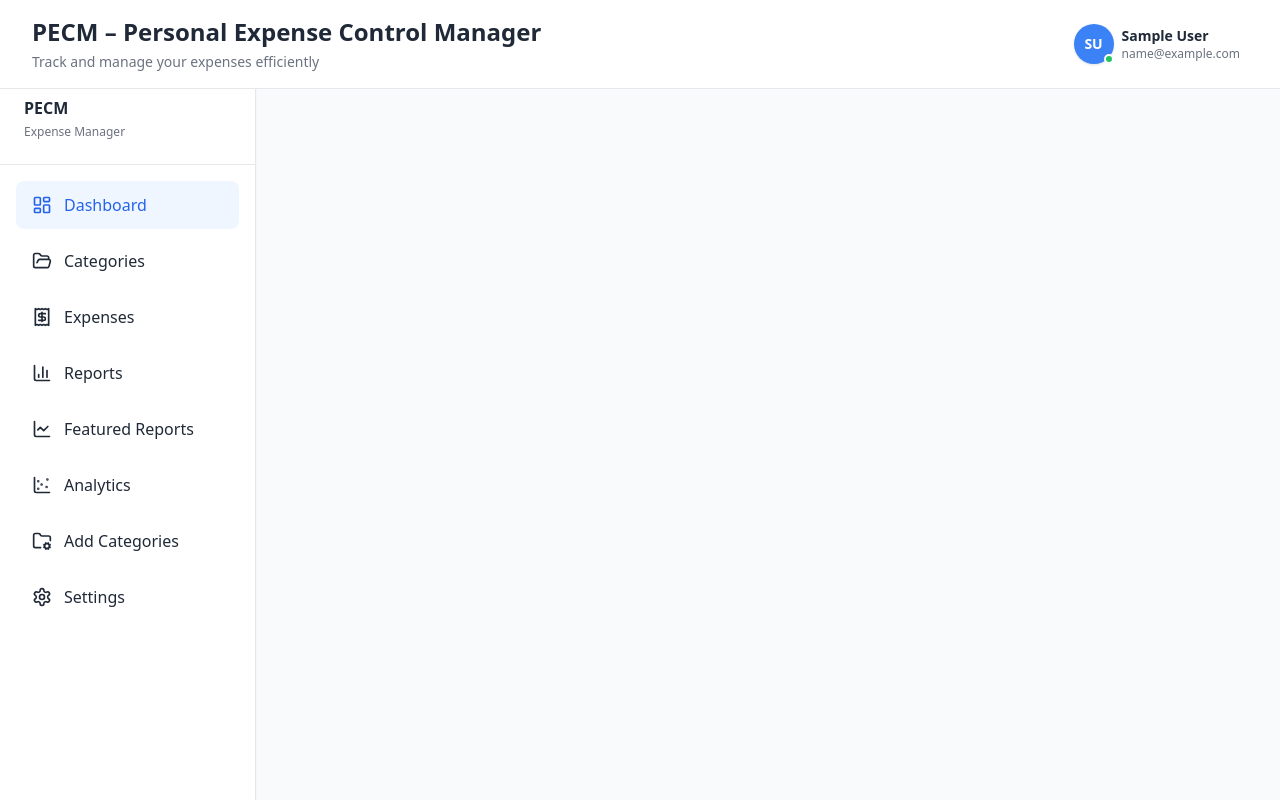
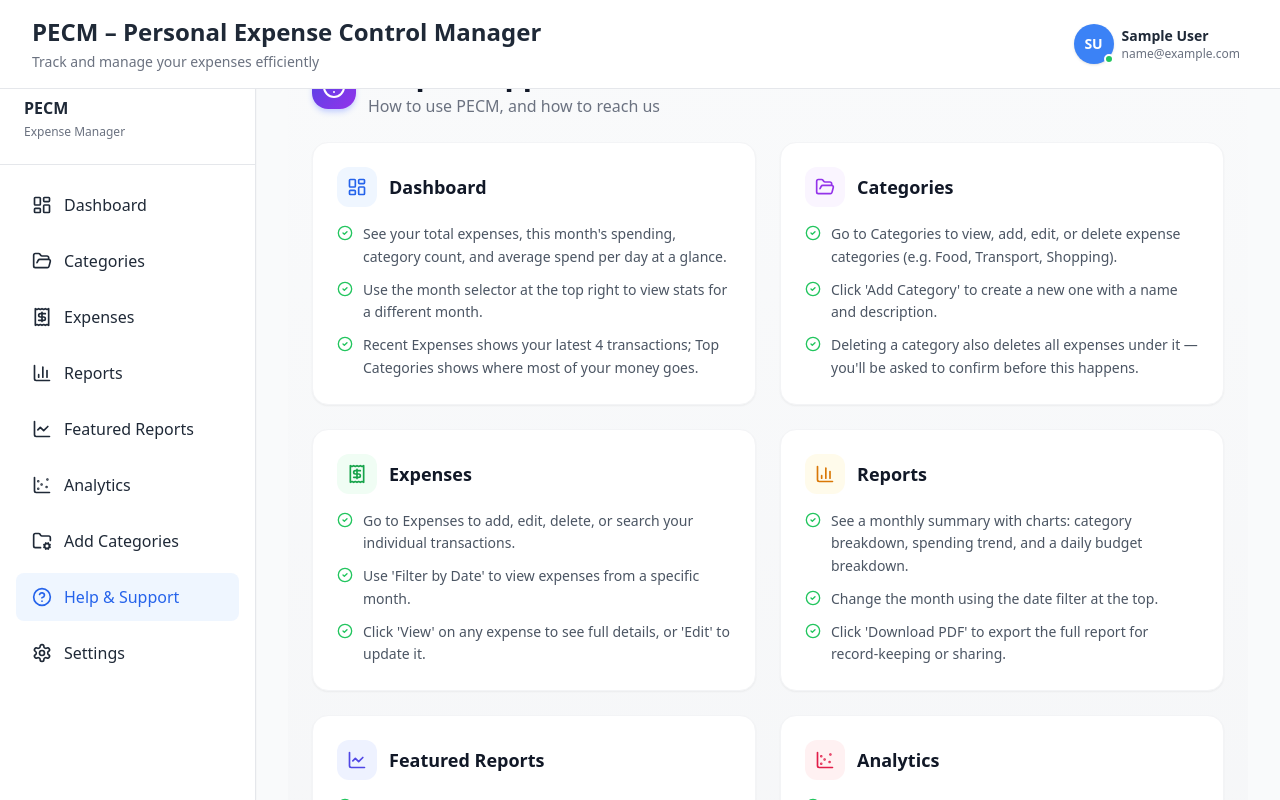
Before and after one commit to Atharvwavare/pecm-frontend, a React (Vite) app: page /help in a window 1280 px wide. Before the commit this address led to /dashboard. Built offline with nearby package versions, Linux system fonts and the light colour scheme; no server answers; sample sign-in values are in the browser's storage.

Commit message:
Help Page added

```diff
--- a/src/App.tsx
+++ b/src/App.tsx
@@ -15,6 +15,7 @@ import Report from "./components/Report";
 import FeaturedReports from "./components/FeaturedReports";
 import Analytics from "./components/Analytics";
 import AddCategories from "./components/AddCategories";
+import HelpPage from "./components/HelpPage";
 
 import { LoginModal } from "./components/LoginModal";
 import { RegisterModal } from "./components/RegisterModal";
@@ -75,6 +76,7 @@ export default function App() {
           <Route path="/featured_reports" element={<FeaturedReports />} />
           <Route path="/analytics" element={<Analytics />} />
           <Route path="/settings" element={<SettingsPage />} />
+          <Route path="/help" element={<HelpPage />} />
           <Route path="/addcategories" element={<AddCategories />} />
           <Route
             path="/admin"
--- /dev/null
+++ b/src/components/HelpPage.tsx
@@ -0,0 +1,185 @@
+import {
+  LayoutDashboard,
+  FolderOpen,
+  Receipt,
+  BarChart3,
+  LineChart,
+  ScatterChart,
+  FolderCog,
+  Settings,
+  Mail,
+  HelpCircle,
+  CheckCircle2,
+} from "lucide-react";
+
+interface HelpSection {
+  icon: React.ElementType;
+  iconBg: string;
+  iconColor: string;
+  title: string;
+  steps: string[];
+}
+
+export default function HelpPage() {
+  const sections: HelpSection[] = [
+    {
+      icon: LayoutDashboard,
+      iconBg: "bg-blue-50",
+      iconColor: "text-blue-600",
+      title: "Dashboard",
+      steps: [
+        "See your total expenses, this month's spending, category count, and average spend per day at a glance.",
+        "Use the month selector at the top right to view stats for a different month.",
+        "Recent Expenses shows your latest 4 transactions; Top Categories shows where most of your money goes.",
+      ],
+    },
+    {
+      icon: FolderOpen,
+      iconBg: "bg-purple-50",
+      iconColor: "text-purple-600",
+      title: "Categories",
+      steps: [
+        "Go to Categories to view, add, edit, or delete expense categories (e.g. Food, Transport, Shopping).",
+        "Click 'Add Category' to create a new one with a name and description.",
+        "Deleting a category also deletes all expenses under it — you'll be asked to confirm before this happens.",
+      ],
+    },
+    {
+      icon: Receipt,
+      iconBg: "bg-green-50",
+      iconColor: "text-green-600",
+      title: "Expenses",
+      steps: [
+        "Go to Expenses to add, edit, delete, or search your individual transactions.",
+        "Use 'Filter by Date' to view expenses from a specific month.",
+        "Click 'View' on any expense to see full details, or 'Edit' to update it.",
+      ],
+    },
+    {
+      icon: BarChart3,
+      iconBg: "bg-amber-50",
+      iconColor: "text-amber-600",
+      title: "Reports",
+      steps: [
+        "See a monthly summary with charts: category breakdown, spending trend, and a daily budget breakdown.",
+        "Change the month using the date filter at the top.",
+        "Click 'Download PDF' to export the full report for record-keeping or sharing.",
+      ],
+    },
+    {
+      icon: LineChart,
+      iconBg: "bg-indigo-50",
+      iconColor: "text-indigo-600",
+      title: "Featured Reports",
+      steps: [
+        "Get smart insights, a budget forecast, and a financial health score for the selected month.",
+        "Set a monthly budget to unlock forecast and score features.",
+        "View the spending heatmap to see which days you spent the most.",
+      ],
+    },
+    {
+      icon: ScatterChart,
+      iconBg: "bg-rose-50",
+      iconColor: "text-rose-600",
+      title: "Analytics",
+      steps: [
+        "Set your monthly income to see burn rate and savings.",
+        "Check Budget Risk to see if you're on track to exceed your budget.",
+        "Compare spending across categories month-over-month, and review flagged anomalies.",
+      ],
+    },
+    {
+      icon: FolderCog,
+      iconBg: "bg-teal-50",
+      iconColor: "text-teal-600",
+      title: "Add Categories",
+      steps: [
+        "A quick way to add or remove categories without leaving a simple list view.",
+        "Type a category name and click 'Add' to create it instantly.",
+      ],
+    },
+    {
+      icon: Settings,
+      iconBg: "bg-gray-100",
+      iconColor: "text-gray-600",
+      title: "Settings",
+      steps: [
+        "Update your name and email under Profile Information.",
+        "Change your password under Change Password.",
+        "Delete your account permanently under the Danger Zone — this also removes all your data.",
+      ],
+    },
+  ];
+
+  return (
+    <div className="pt-24 lg:ml-64 min-h-screen bg-gradient-to-b from-gray-50 to-gray-100 p-4 sm:p-6 space-y-6">
+      {/* HEADER */}
+      <div className="flex items-center gap-3">
+        <div className="w-11 h-11 rounded-2xl bg-gradient-to-br from-indigo-600 to-purple-600 flex items-center justify-center shadow-md shadow-indigo-200 flex-shrink-0">
+          <HelpCircle className="w-6 h-6 text-white" />
+        </div>
+        <div>
+          <h1 className="text-2xl sm:text-3xl font-bold text-gray-900 tracking-tight">
+            Help & Support
+          </h1>
+          <p className="text-gray-500 mt-0.5 text-sm sm:text-base">
+            How to use PECM, and how to reach us
+          </p>
+        </div>
+      </div>
+
+      {/* HOW TO USE */}
+      <div className="grid grid-cols-1 lg:grid-cols-2 gap-4 sm:gap-6">
+        {sections.map((section) => {
+          const Icon = section.icon;
+          return (
+            <div
+              key={section.title}
+              className="bg-white rounded-2xl border border-gray-100 shadow-sm p-5 sm:p-6"
+            >
+              <div className="flex items-center gap-3 mb-4">
+                <div
+                  className={`w-10 h-10 rounded-xl ${section.iconBg} flex items-center justify-center flex-shrink-0`}
+                >
+                  <Icon className={`w-5 h-5 ${section.iconColor}`} />
+                </div>
+                <h3 className="text-lg font-semibold text-gray-900">{section.title}</h3>
+              </div>
+              <ul className="space-y-2.5">
+                {section.steps.map((step, i) => (
+                  <li
+                    key={i}
+                    className="flex items-start gap-2.5 text-sm text-gray-600 leading-relaxed"
+                  >
+                    <CheckCircle2 className="w-4 h-4 text-green-500 flex-shrink-0 mt-0.5" />
+                    <span>{step}</span>
+                  </li>
+                ))}
+              </ul>
+            </div>
+          );
+        })}
+      </div>
+
+      {/* CONTACT */}
+      <div className="bg-gradient-to-br from-blue-600 to-indigo-700 rounded-2xl p-6 sm:p-8 text-center">
+        <div className="w-14 h-14 rounded-2xl bg-white/15 flex items-center justify-center mx-auto mb-4">
+          <Mail className="w-7 h-7 text-white" />
+        </div>
+        <h3 className="text-xl sm:text-2xl font-bold text-white mb-2">
+          Still have questions?
+        </h3>
+        <p className="text-blue-100 mb-5 text-sm sm:text-base">
+          Reach out and we'll get back to you as soon as we can.
+        </p>
+        <a
+          href="mailto:athrvtx@gmail.com"
+          className="inline-flex items-center gap-2 px-6 py-3 bg-white text-blue-700 rounded-xl font-semibold hover:bg-gray-50 transition-colors shadow-md"
+        >
+          <Mail className="w-4 h-4" />
+          athrvtx@gmail.com
+        </a>
+      </div>
+    </div>
+  );
+}
--- a/src/components/Sidebar.tsx
+++ b/src/components/Sidebar.tsx
@@ -8,6 +8,7 @@ import {
   LineChart,
   ScatterChart,
   FolderCog,
+  HelpCircle,
 } from "lucide-react";
 import { NavLink } from "react-router-dom";
 import { useAuth } from "../contexts/AuthContext";
@@ -29,6 +30,7 @@ export function Sidebar({ isOpen, onClose }: SidebarProps) {
     { path: "/featured_reports", label: "Featured Reports", icon: LineChart },
     { path: "/analytics", label: "Analytics", icon: ScatterChart },
     { path: "/addcategories", label: "Add Categories", icon: FolderCog },
+    { path: "/help", label: "Help & Support", icon: HelpCircle },
     { path: "/settings", label: "Settings", icon: Settings },
     ...(user?.role === "ADMIN"
       ? [{ path: "/admin", label: "User Management", icon: ShieldCheck }]
```
